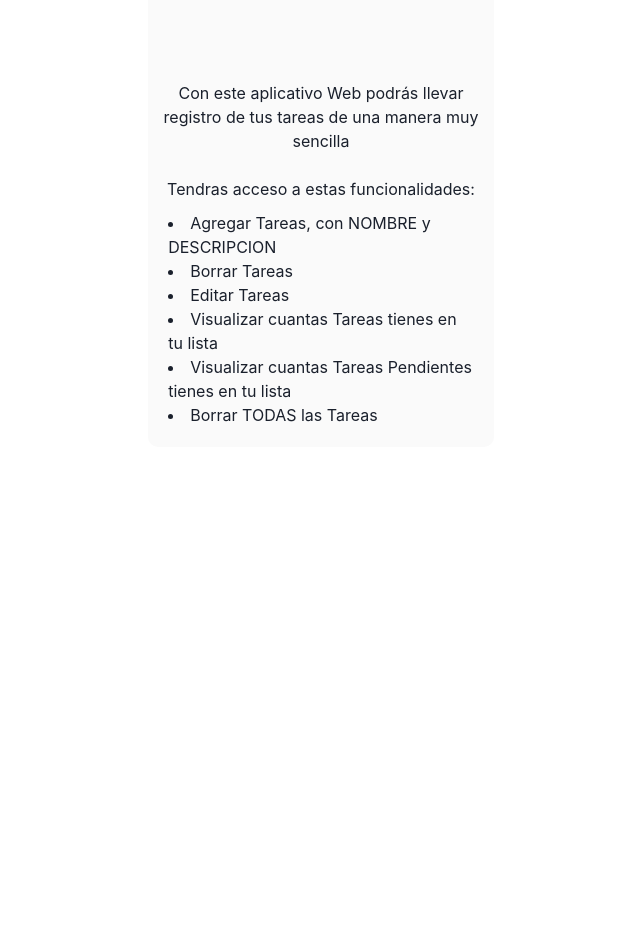
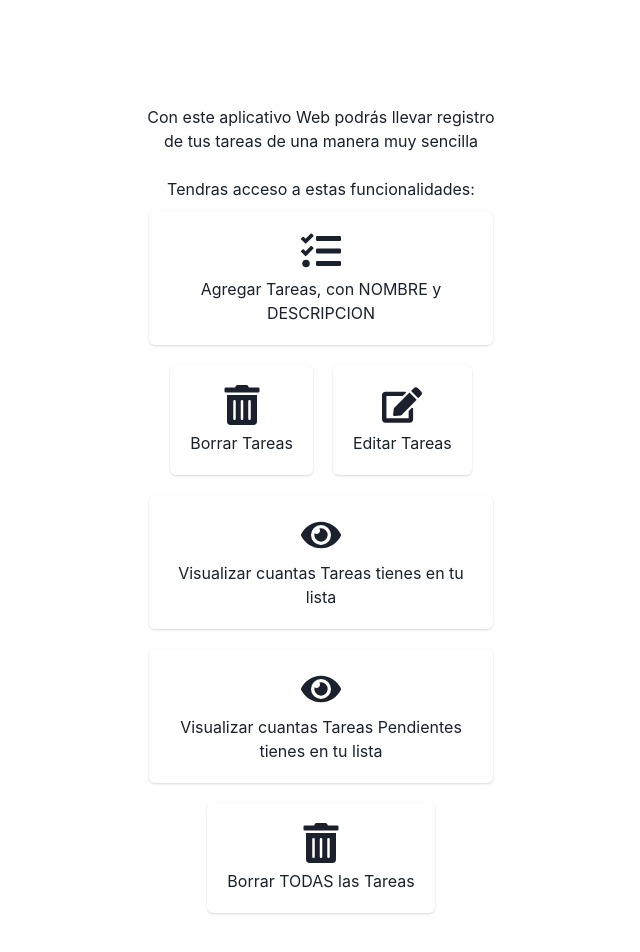
Before and after one commit to Pejoma2/my-react-tasks-list, a React (Vite) app: page /SobreNosotros in a window 1280 px wide. Shown: the part 294-1246 px from the top of the page, without its empty margins (319-959 px from the left). Before the commit the page ends 800 px from the top, so only its background shows below. Built offline with nearby package versions, Linux system fonts and the light colour scheme.

Commit message:
darkmode activado

```diff
--- a/src/App.css
+++ b/src/App.css
@@ -9,13 +9,7 @@
 
 
 
-.card {
-  padding: 2em;
-}
 
-.read-the-docs {
-  color: #888;
-}
 
 .tarea,
 .tarea-completada {
@@ -28,10 +22,9 @@
   border: solid 1px black;
   margin-top: 15px;
   padding: 7px;
-  border-radius: 3px;
-  background-color: rgb(241, 236, 236);
+  border-radius: 6px;
   transition: transform 0.4s ease-in-out;
-  box-shadow: 0 4px 4px rgba(0, 0, 0, 0.4);
+  box-shadow: 0 4px 4px rgba(0, 0, 0, 0.7);
 }
 
 .tarea-completada {
--- a/src/App.jsx
+++ b/src/App.jsx
@@ -5,36 +5,32 @@ import SobreNosotros from "./pages/SobreNosotros";
 import Tareas from "./pages/Tareas";
 import PageNotFound from "./pages/PageNotFound";
 import Menu from "./components/Menu";
-import { Box } from "@chakra-ui/react";
+import { Box,IconButton, useColorMode } from "@chakra-ui/react";
+import { FaMoon, FaSun } from "react-icons/fa";
 
 function App() {
-
-
-
+  const { colorMode, toggleColorMode } = useColorMode();
+  const isDark = colorMode === "dark";
 
   return (
     <>
-    <Box
-      bgColor="#fafafa"
-      borderRadius="10px"
-      p="10px"
-      w="27vw"
-
-      >
-      <BrowserRouter>
-      <Menu/>
-        <Routes>
-          <Route path="/" element={<Home/>}/>
-          <Route path="SobreNosotros" element={<SobreNosotros/>}/>
-          <Route path="Tareas" element={<Tareas/>}/>
-          <Route path="*" element={<PageNotFound/>}/>
-
-
-
-        </Routes>
-      </BrowserRouter>
-    </Box>
-
+      <IconButton
+        //ml={"-450px"}
+        as={isDark ? FaSun : FaMoon} boxSize={4} size={"1px"}
+        isRound="true"
+        onClick={toggleColorMode}
+      ></IconButton>
+      <Box borderRadius="10px" p="10px" w="30vw">
+        <BrowserRouter>
+          <Menu />
+          <Routes>
+            <Route path="/" element={<Home />} />
+            <Route path="SobreNosotros" element={<SobreNosotros />} />
+            <Route path="Tareas" element={<Tareas />} />
+            <Route path="*" element={<PageNotFound />} />
+          </Routes>
+        </BrowserRouter>
+      </Box>
     </>
   );
 }
--- a/src/components/TaskCreator.jsx
+++ b/src/components/TaskCreator.jsx
@@ -1,11 +1,13 @@
 import { useForm } from "react-hook-form";
-import { Input } from '@chakra-ui/react'
-
+import { Input } from "@chakra-ui/react";
+import { useColorModeValue } from "@chakra-ui/react";
 
 // eslint-disable-next-line react/prop-types
 export default function TaskCreator({ createNewTask }) {
-
-
+  const placeholderColor = useColorModeValue(
+    "blackAlpha.600",
+    "whiteAlpha.600"
+  );
 
   const registerOptions = {
     tarea: {
@@ -17,11 +19,16 @@ export default function TaskCreator({ createNewTask }) {
       maxLength: {
         value: 40,
         message: "Tu TareApp MAXIMO debe tener 40 letras",
-      }
+      },
     },
   };
 
-  const { register, handleSubmit, formState: { errors }, reset } = useForm({ mode: "onChange" });
+  const {
+    register,
+    handleSubmit,
+    formState: { errors },
+    reset,
+  } = useForm({ mode: "onChange" });
 
   const onSubmit = (data) => {
     createNewTask(data.tarea, data.descripcion);
@@ -34,7 +41,7 @@ export default function TaskCreator({ createNewTask }) {
         borderColor="black"
         w="95%"
         mt="50px"
-        _placeholder={{ color: 'black', fontWeight: 'semibold', opacity: 0.3}}
+        _placeholder={{ color: placeholderColor, fontWeight: "semibold" }}
         //variant="outline"
         name="tarea"
         id="nueva-tareapp"
@@ -53,7 +60,7 @@ export default function TaskCreator({ createNewTask }) {
       <Input
         borderColor="black"
         w="95%"
-        _placeholder={{ color: 'black', fontWeight: 'semibold', opacity: 0.3}}
+        _placeholder={{ color: placeholderColor, fontWeight: "semibold" }}
         name="descripcion"
         id="nueva-descripcion"
         className="nueva-tarea"
--- a/src/components/TaskList.jsx
+++ b/src/components/TaskList.jsx
@@ -2,27 +2,40 @@ import TaskCreator from "./TaskCreator";
 import Task from "./Task";
 import { useTask } from "../hooks/useTask";
 import TaskCounter from "./TaskCounter";
-import { Button, Modal, ModalBody, ModalCloseButton, ModalContent, ModalFooter, ModalHeader, ModalOverlay, useDisclosure } from "@chakra-ui/react";
+import {
+  Button,
+  Modal,
+  ModalBody,
+  ModalCloseButton,
+  ModalContent,
+  ModalFooter,
+  ModalHeader,
+  ModalOverlay,
+  useDisclosure,
+} from "@chakra-ui/react";
 
 export default function TaskList() {
+  const {
+    itemTarea,
+    createTask,
+    deleteTask,
+    editTask,
+    toggleTask,
+    deleteAllTask,
+  } = useTask();
 
-  const {itemTarea, createTask, deleteTask, editTask, toggleTask, deleteAllTask} = useTask();
-
-  const { isOpen, onOpen, onClose} = useDisclosure();
+  const { isOpen, onOpen, onClose } = useDisclosure();
 
   const handleDeleteAllTask = () => {
-
     deleteAllTask();
     onClose();
-
   };
 
   return (
     <ul>
       <TaskCreator createNewTask={createTask} />
 
-      {
-        itemTarea.map((tarea) => (
+      {itemTarea.map((tarea) => (
         <Task
           tarea={tarea}
           key={tarea.id}
@@ -31,21 +44,27 @@ export default function TaskList() {
           editTask={editTask}
         />
       ))}
-      <button className="borrar-todo" onClick={onOpen}>Borrar Todo</button>
-      <Modal isOpen = {isOpen} onClose={onClose}>
-          <ModalOverlay/>
+      <button className="borrar-todo" onClick={onOpen}>
+        Borrar Todo
+      </button>
+      <Modal isOpen={isOpen} onClose={onClose}>
+        <ModalOverlay />
         <ModalContent>
           <ModalHeader>Confirmación de Borrado</ModalHeader>
-            <ModalCloseButton/>
+          <ModalCloseButton />
           <ModalBody>Estas seguro de BORRAR todas las TareApps?</ModalBody>
           <ModalFooter>
-              <Button colorScheme="red" onClick={handleDeleteAllTask}>Borrar</Button>
-              <Button style={{ marginLeft: '10px' }} onClick={onClose}>Cancelar</Button>
+            <Button colorScheme="red" onClick={handleDeleteAllTask}>
+              Borrar
+            </Button>
+            <Button style={{ marginLeft: "10px" }} onClick={onClose}>
+              Cancelar
+            </Button>
           </ModalFooter>
         </ModalContent>
       </Modal>
 
-      <TaskCounter itemTarea={itemTarea}/>
+      <TaskCounter itemTarea={itemTarea} />
     </ul>
   );
 }
--- a/src/index.css
+++ b/src/index.css
@@ -55,7 +55,7 @@ button:focus-visible {
   outline: 4px auto -webkit-focus-ring-color;
 }
 
-@media (prefers-color-scheme: light) {
+/* @media (prefers-color-scheme: dark) {
   :root {
     color: #213547;
     background-color: #ffffff;
@@ -66,7 +66,7 @@ button:focus-visible {
   button {
     background-color: #f9f9f9;
   }
-}
+} */
 
 .navbar {
   padding: 10px;
--- a/src/main.jsx
+++ b/src/main.jsx
@@ -1,19 +1,15 @@
-import React from 'react'
-import ReactDOM from 'react-dom/client'
-import App from './App.jsx'
-import './index.css'
-import { ChakraProvider } from '@chakra-ui/react'
-import { ColorModeScript } from '@chakra-ui/react'
-import theme from './theme/theme.js'
+import React from "react";
+import ReactDOM from "react-dom/client";
+import App from "./App.jsx";
+import "./index.css";
+import { ChakraProvider } from "@chakra-ui/react";
+import { ColorModeScript } from "@chakra-ui/react";
 
-
-
-
-ReactDOM.createRoot(document.getElementById('root')).render(
+ReactDOM.createRoot(document.getElementById("root")).render(
   <React.Fragment>
     <ChakraProvider>
-    <ColorModeScript initialColorMode={theme.config.initialColorMode} />
+      <ColorModeScript initialColorMode="light" />
       <App />
     </ChakraProvider>
-  </React.Fragment>,
-)
+  </React.Fragment>
+);
--- a/src/pages/Home.jsx
+++ b/src/pages/Home.jsx
@@ -1,11 +1,10 @@
 import Header from "../components/Header";
-
 
 export default function Home() {
   return (
     <div>
-
-      <Header /><br />
+      <Header />
+      <br />
       <h3>Bienvenido a TareAPP</h3>
       <p>
         Con este aplicativo Web podrás llevar un control de tus tareas
--- a/src/pages/SobreNosotros.jsx
+++ b/src/pages/SobreNosotros.jsx
@@ -1,22 +1,68 @@
-
-
+import { Card, Icon, CardBody, Box, Flex } from "@chakra-ui/react";
+import { FaEdit, FaEye, FaTasks, FaTrashAlt } from "react-icons/fa";
 
 export default function SobreNosotros() {
   return (
     <div>
+      <h1 className="sobre-nosotros">Sobre Nosotros</h1>
+      <br />
+      <h4>
+        Con este aplicativo Web podrás llevar registro de tus tareas de una
+        manera muy sencilla
+      </h4>
+      <br />
+      <h4>Tendras acceso a estas funcionalidades:</h4>
 
-      <h1 className="sobre-nosotros">Sobre Nosotros</h1><br />
-      <h4>Con este aplicativo Web podrás llevar registro de tus tareas de una manera muy sencilla</h4><br />
-      <h4>Tendras acceso a estas funcionalidades:</h4>
-      <ul className="lista-funcionalidades">
-        <li>Agregar Tareas, con NOMBRE y DESCRIPCION</li>
-        <li>Borrar Tareas</li>
-        <li>Editar Tareas</li>
-        <li>Visualizar cuantas Tareas tienes en tu lista</li>
-        <li>Visualizar cuantas Tareas Pendientes tienes en tu lista</li>
-        <li>Borrar TODAS las Tareas</li>
-
-      </ul>
+      <Flex flexWrap="wrap" justify="center">
+        <Box m={"10px"}>
+          <Card>
+            <CardBody>
+              <Icon as={FaTasks} boxSize={10} />
+              <p>Agregar Tareas, con NOMBRE y DESCRIPCION</p>
+            </CardBody>
+          </Card>
+        </Box>
+        <Box m={"10px"}>
+          <Card>
+            <CardBody>
+              <Icon as={FaTrashAlt} boxSize={10} />
+              <p>Borrar Tareas</p>
+            </CardBody>
+          </Card>
+        </Box>
+        <Box m={"10px"}>
+          <Card>
+            <CardBody>
+              <Icon as={FaEdit} boxSize={10} />
+              <p>Editar Tareas</p>
+            </CardBody>
+          </Card>
+        </Box>
+        <Box m={"10px"}>
+          <Card>
+            <CardBody>
+              <Icon as={FaEye} boxSize={10} />
+              <p>Visualizar cuantas Tareas tienes en tu lista</p>
+            </CardBody>
+          </Card>
+        </Box>
+        <Box m={"10px"}>
+          <Card>
+            <CardBody>
+              <Icon as={FaEye} boxSize={10} />
+              <p>Visualizar cuantas Tareas Pendientes tienes en tu lista</p>
+            </CardBody>
+          </Card>
+        </Box>
+        <Box m={"10px"}>
+          <Card>
+            <CardBody>
+              <Icon as={FaTrashAlt} boxSize={10} />
+              <p>Borrar TODAS las Tareas</p>
+            </CardBody>
+          </Card>
+        </Box>
+      </Flex>
     </div>
-  )
+  );
 }
--- a/src/pages/Tareas.jsx
+++ b/src/pages/Tareas.jsx
@@ -3,7 +3,6 @@ import TaskList from "../components/TaskList";
 export default function Tareas() {
   return (
     <div>
-
       <TaskList />
     </div>
   );
--- a/src/theme/theme.js
+++ /dev/null
@@ -1,10 +0,0 @@
-import { extendTheme } from "@chakra-ui/react";
-
-const config = {
-  initialColorMode: "light",
-  useSystemColorMode: false,
-};
-
-const theme = extendTheme({ config });
-
-export default theme;
```
Also changed, not shown: src/components/Task.jsx (+40 -28 lines). Lines whose indentation alone changed are shown as unchanged.
